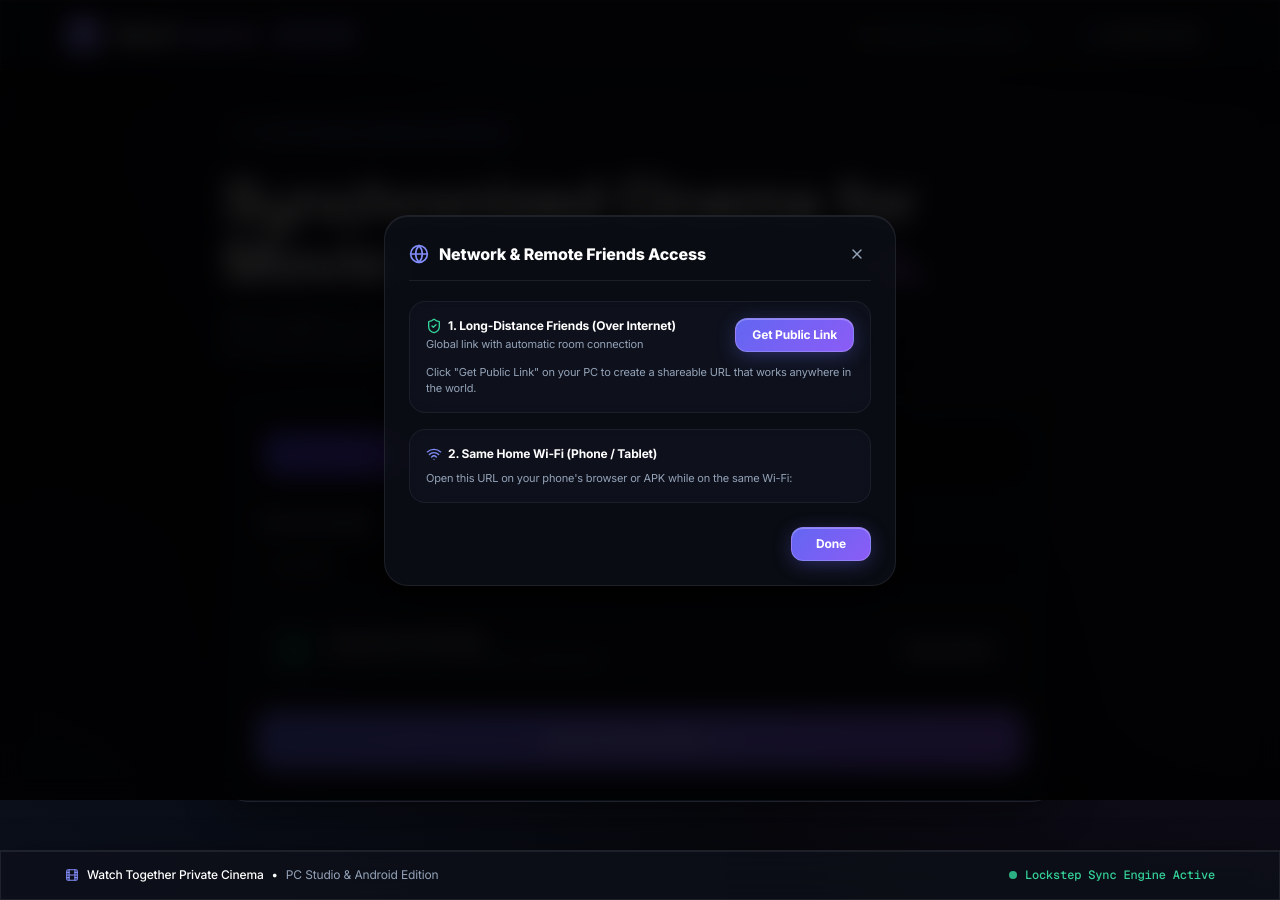
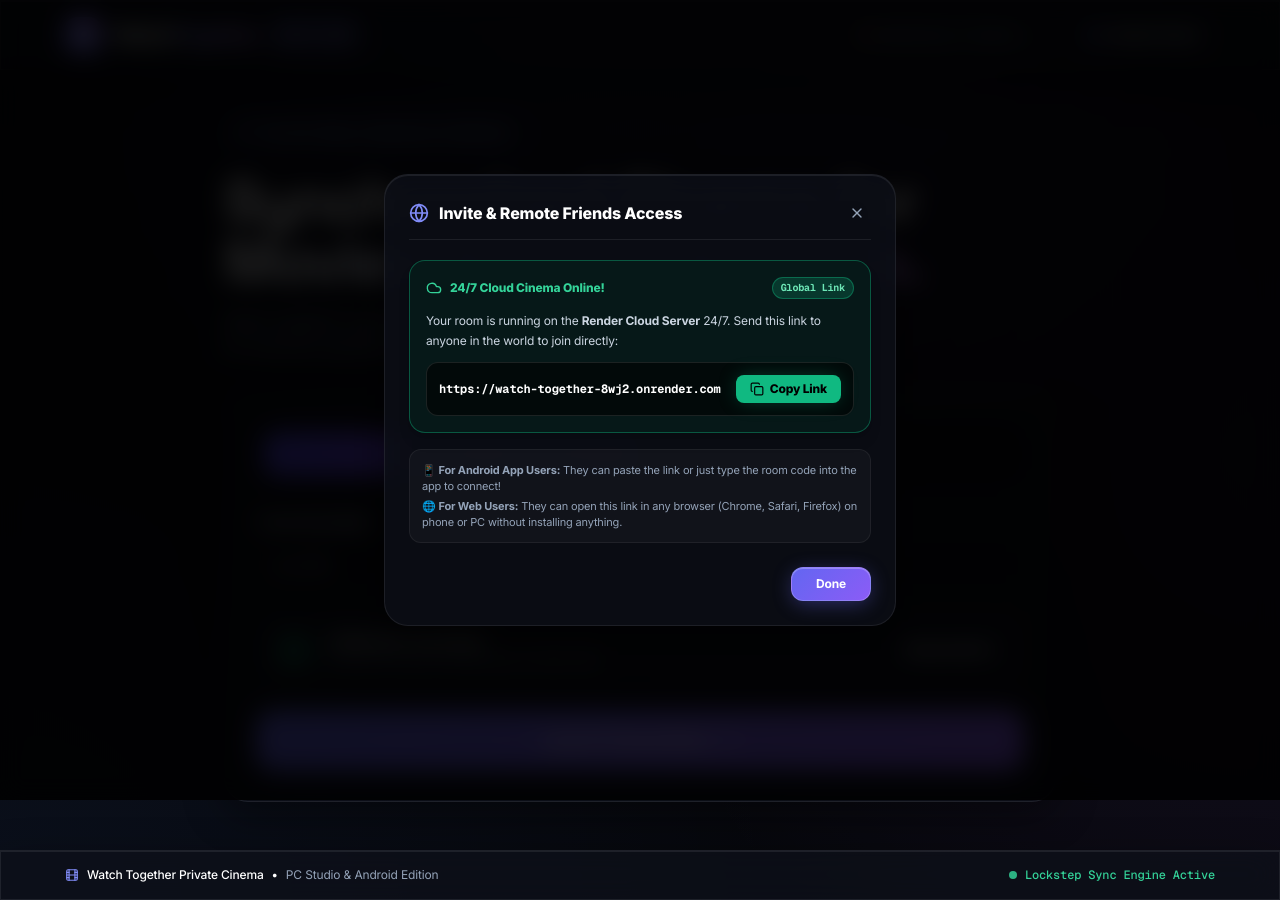
Before and after one commit to helloman3/watch-together, a React (Vite) app in the folder client/: page / in a window 1280 px wide. Both pictures are taken after a click on the button "Internet Tunnel". Built offline with nearby package versions, Linux system fonts and the light colour scheme; no server answers.

Commit message:
feat: cloud-aware invite modal with 1-click global copy

```diff
--- a/client/src/components/TunnelModal.jsx
+++ b/client/src/components/TunnelModal.jsx
@@ -13,7 +13,9 @@ import {
   Server,
   Info,
   Key,
-  RefreshCw
+  RefreshCw,
+  Cloud,
+  Share2
 } from 'lucide-react';
 
 export const TunnelModal = ({ isOpen, onClose }) => {
@@ -26,12 +28,23 @@ export const TunnelModal = ({ isOpen, onClose }) => {
   const [copiedLink, setCopiedLink] = useState(false);
   const [copiedPass, setCopiedPass] = useState(false);
 
+  const isCloudHosted = typeof window !== 'undefined' &&
+    (window.location.hostname.includes('onrender.com') || (serverUrl && serverUrl.includes('onrender.com')));
+
+  const cloudBaseUrl = isCloudHosted
+    ? (window.location.origin.includes('onrender.com') ? window.location.origin : 'https://watch-together-8wj2.onrender.com')
+    : (serverUrl && serverUrl.includes('onrender.com') ? serverUrl : 'https://watch-together-8wj2.onrender.com');
+
+  const cloudShareUrl = room?.id
+    ? `${cloudBaseUrl}/?room=${room.id}`
+    : cloudBaseUrl;
+
   const apiBase = serverUrl && !serverUrl.startsWith('file:') && !serverUrl.includes('capacitor://')
     ? serverUrl
     : '';
 
   useEffect(() => {
-    if (!isOpen) return;
+    if (!isOpen || isCloudHosted) return;
     fetch(`${apiBase}/api/network-info`)
       .then(res => res.json())
       .then(data => {
@@ -40,7 +53,7 @@ export const TunnelModal = ({ isOpen, onClose }) => {
         if (data.tunnelPassword) setTunnelPassword(data.tunnelPassword);
       })
       .catch(() => {});
-  }, [isOpen, apiBase]);
+  }, [isOpen, apiBase, isCloudHosted]);
 
   if (!isOpen) return null;
 
@@ -61,7 +74,7 @@ export const TunnelModal = ({ isOpen, onClose }) => {
         alert('Tunnel Error: ' + (data.error || 'Could not start tunnel'));
       }
     } catch (e) {
-      alert('The Tunnel must be generated from your PC Host application (WatchTogether.exe). On this phone, simply join using the Host\'s link or Wi-Fi IP!');
+      alert('The server is hosted 24/7 on the cloud! Simply share your room link with friends.');
     } finally {
       setTunnelLoading(false);
     }
@@ -71,9 +84,10 @@ export const TunnelModal = ({ isOpen, onClose }) => {
     ? (room?.id ? `${tunnelUrl}?room=${room.id}` : tunnelUrl)
     : '';
 
-  const handleCopyLink = async () => {
+  const handleCopyLink = async (textToCopy) => {
     triggerHaptic(15);
-    const ok = await copyToClipboard(shareableUrl);
+    const target = textToCopy || (isCloudHosted ? cloudShareUrl : shareableUrl);
+    const ok = await copyToClipboard(target);
     if (ok) {
       setCopiedLink(true);
       setTimeout(() => setCopiedLink(false), 2000);
@@ -96,7 +110,7 @@ export const TunnelModal = ({ isOpen, onClose }) => {
         <div className="flex items-center justify-between mb-5 pb-3 border-b border-white/[0.08]">
           <div className="flex items-center gap-2.5">
             <Globe className="w-5 h-5 text-indigo-400" />
-            <h3 className="font-extrabold text-white text-base">Network & Remote Friends Access</h3>
+            <h3 className="font-extrabold text-white text-base">Invite & Remote Friends Access</h3>
           </div>
           <button
             onClick={() => { triggerHaptic(10); onClose(); }}
@@ -106,19 +120,46 @@ export const TunnelModal = ({ isOpen, onClose }) => {
           </button>
         </div>
 
-        {/* Mobile Info Notice */}
-        {isMobile && (
-          <div className="mb-4 p-3 bg-indigo-950/40 border border-indigo-500/30 rounded-2xl flex items-start gap-2.5 text-indigo-200 text-xs">
-            <Info className="w-4 h-4 text-indigo-400 shrink-0 mt-0.5" />
-            <div>
-              <span className="font-bold block text-white">Host vs Phone Connection:</span>
-              <span>The sync server runs on the Host PC (`WatchTogether.exe`). Generate the link on your PC, then paste it on this phone!</span>
+        {/* 1. CLOUD 24/7 HOSTING VIEW */}
+        {isCloudHosted ? (
+          <div className="space-y-4">
+            <div className="p-4 rounded-2xl bg-emerald-950/40 border border-emerald-500/40 space-y-3 shadow-lg">
+              <div className="flex items-center justify-between">
+                <div className="flex items-center gap-2 text-emerald-400 font-extrabold text-xs">
+                  <Cloud className="w-4 h-4 text-emerald-400" />
+                  <span>24/7 Cloud Cinema Online!</span>
+                </div>
+                <span className="text-[10px] px-2 py-0.5 rounded-full bg-emerald-500/20 text-emerald-300 font-mono font-bold border border-emerald-500/40">
+                  Global Link
+                </span>
+              </div>
+
+              <p className="text-slate-300 text-xs leading-relaxed">
+                Your room is running on the <strong>Render Cloud Server</strong> 24/7. Send this link to anyone in the world to join directly:
+              </p>
+
+              <div className="p-3 bg-black/60 border border-white/10 rounded-xl flex items-center justify-between gap-2">
+                <span className="font-mono font-bold text-white text-xs truncate select-all">{cloudShareUrl}</span>
+                <button
+                  onClick={() => handleCopyLink(cloudShareUrl)}
+                  className="px-3.5 py-1.5 bg-emerald-500 hover:bg-emerald-400 active:scale-95 text-black font-black rounded-lg flex items-center gap-1.5 transition-all shadow-emerald-glow shrink-0 cursor-pointer"
+                >
+                  {copiedLink ? <Check className="w-3.5 h-3.5" /> : <Copy className="w-3.5 h-3.5" />}
+                  <span>{copiedLink ? 'Copied!' : 'Copy Link'}</span>
+                </button>
               </div>
             </div>
-        )}
 
+            <div className="p-3 bg-white/[0.03] border border-white/[0.06] rounded-xl text-[11px] text-slate-400 space-y-1">
+              <p>📱 <strong>For Android App Users:</strong> They can paste the link or just type the room code <strong>{room?.id}</strong> into the app to connect!</p>
+              <p>🌐 <strong>For Web Users:</strong> They can open this link in any browser (Chrome, Safari, Firefox) on phone or PC without installing anything.</p>
+            </div>
+          </div>
+        ) : (
+          /* 2. LOCAL PC / HYBRID VIEW */
+          <div className="space-y-4">
             {/* Option 1: Internet Tunnel */}
-        <div className="mb-4 p-4 rounded-2xl glass-panel-subtle border border-white/[0.06] space-y-3">
+            <div className="p-4 rounded-2xl glass-panel-subtle border border-white/[0.06] space-y-3">
               <div className="flex items-center justify-between">
                 <div>
                   <div className="font-bold text-white text-xs flex items-center gap-1.5">
@@ -132,7 +173,7 @@ export const TunnelModal = ({ isOpen, onClose }) => {
 
                 {!tunnelUrl && (
                   <button
-                onClick={handleStartTunnel}
+                    onClick={() => handleStartTunnel(false)}
                     disabled={tunnelLoading}
                     className="px-4 py-2 btn-cinema-primary text-xs rounded-xl disabled:opacity-50 cursor-pointer shadow-glass-glow"
                   >
@@ -147,7 +188,7 @@ export const TunnelModal = ({ isOpen, onClose }) => {
                     <span className="font-mono font-bold truncate select-all">{shareableUrl}</span>
                     <div className="flex items-center gap-1.5 ml-2 shrink-0">
                       <button
-                    onClick={handleCopyLink}
+                        onClick={() => handleCopyLink(shareableUrl)}
                         className="px-3 py-1 bg-emerald-500 hover:bg-emerald-400 text-black font-extrabold rounded-lg flex items-center gap-1 cursor-pointer transition-all shadow-emerald-glow shrink-0"
                       >
                         {copiedLink ? <Check className="w-3.5 h-3.5 text-black" /> : <Copy className="w-3.5 h-3.5" />}
@@ -180,10 +221,6 @@ export const TunnelModal = ({ isOpen, onClose }) => {
                       </button>
                     </div>
                   )}
-
-              <p className="text-[10px] text-slate-400 leading-relaxed">
-                💡 <strong>Tip for Mobile App:</strong> Paste this link directly into the <strong>Watch Together App</strong> on Android to connect instantly and skip the browser password screen entirely!
-              </p>
                 </div>
               ) : (
                 <p className="text-[11px] text-slate-400">
@@ -216,6 +253,8 @@ export const TunnelModal = ({ isOpen, onClose }) => {
                 </div>
               )}
             </div>
+          </div>
+        )}
 
         <div className="mt-6 flex justify-end">
           <button
```
Lines whose indentation alone changed are shown as unchanged.
